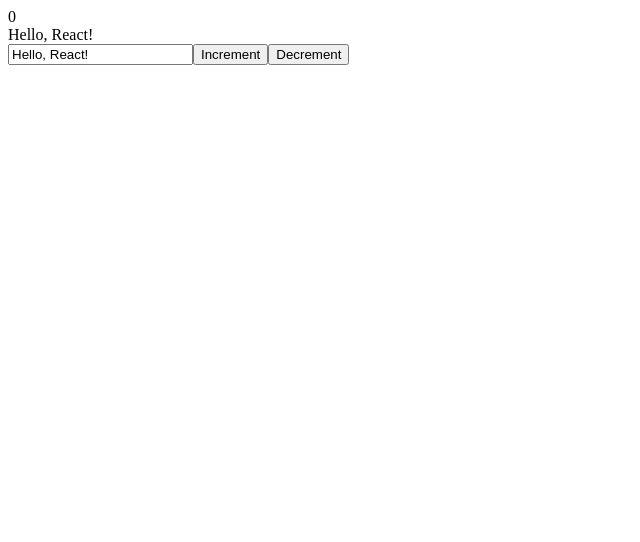
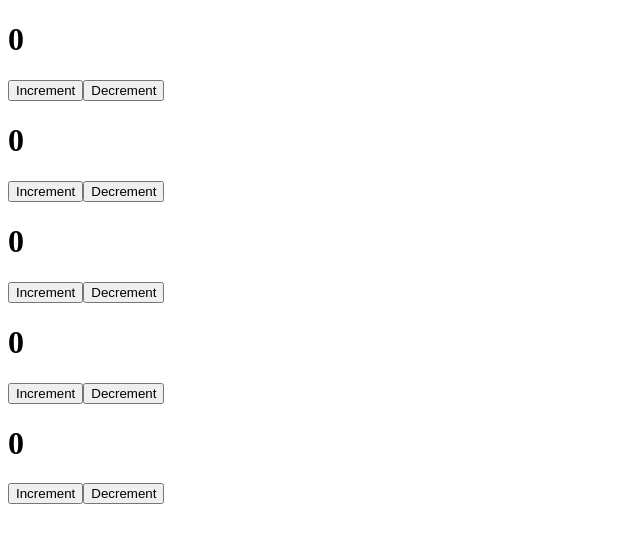
Before and after one commit to RinatValiullov/react-learn-4ront, a React (Create React App) app in the folder project-02/: page / in a window 1280 px wide. Shown: the top 542 px of the page, without its empty margins (0-640 px from the left). Built offline with nearby package versions, Linux system fonts and the light colour scheme; the HTML template or start-up script is replaced by a standard one.

Commit message:
first function component

```diff
--- a/project-02/src/App.js
+++ b/project-02/src/App.js
@@ -1,29 +1,14 @@
-import React, { useState } from "react";
+import React from "react";
+import Counter from "./components/Counter";
 
 function App() {
-  let initialState = 0;
-  const [likes, setLikes] = useState(initialState);
-  const [value, setVlaue] = useState("Hello, React!");
-
-  function increment() {
-    setLikes(likes + 1);
-  }
-
-  function decrement() {
-    setLikes(likes - 1);
-  }
-
   return (
     <div className="App">
-      <div>{likes}</div>
-      <div>{value}</div>
-      <input
-        type="text"
-        value={value}
-        onChange={(event) => setVlaue(event.target.value)}
-      />
-      <button onClick={increment}>Increment</button>
-      <button onClick={decrement}>Decrement</button>
+      <Counter />
+      <Counter />
+      <Counter />
+      <Counter />
+      <Counter />
     </div>
   );
 }
--- /dev/null
+++ b/project-02/src/components/Counter.jsx
@@ -0,0 +1,22 @@
+import React, { useState } from 'react'
+
+const Counter = () => {
+  const [counter, setCounter] = useState(0);
+
+  function increment() {
+    setCounter(counter + 1)
+  }
+  function decrement() {
+    setCounter(counter - 1)
+  }
+
+  return (
+    <div>
+      <h1>{counter}</h1>
+      <button onClick={increment}>Increment</button>
+      <button onClick={decrement}>Decrement</button>
+    </div>
+  )
+}
+
+export default Counter;
```
